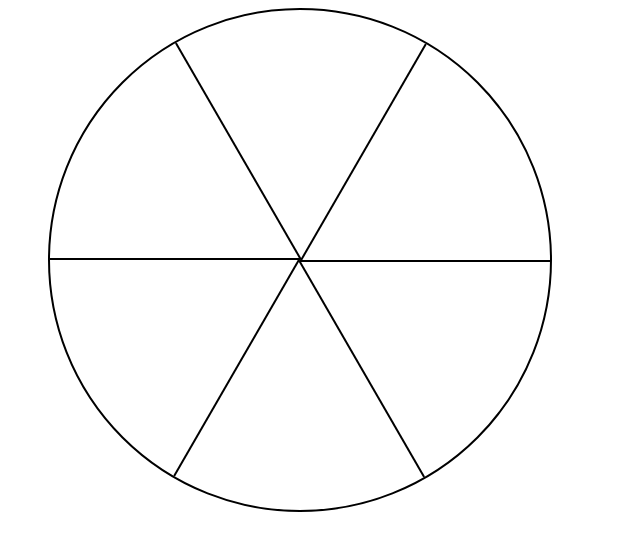
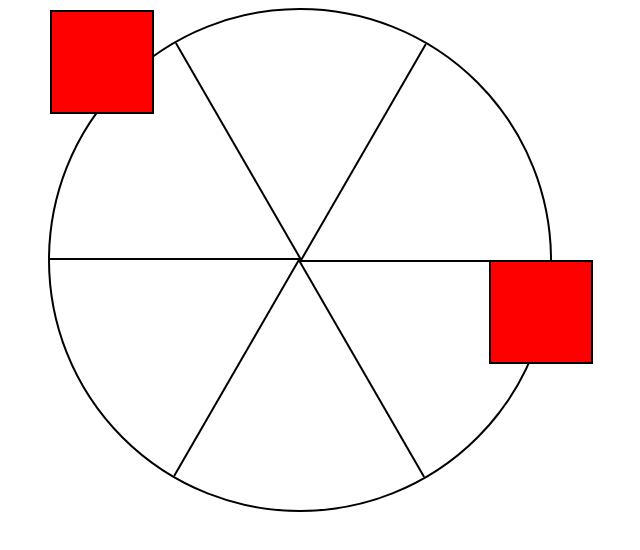
Before and after one commit to cookieflakes2/cf2_fcc, a plain HTML site: page responsive_web_design/ferrisWheel/index.html in a window 1280 px wide. Shown: the whole page, without its empty margins (10-650 px from the left). Drawn offline with Linux system fonts and the light colour scheme.

Commit message:
create cabin selector

```diff
--- a/responsive_web_design/ferrisWheel/styles.css
+++ b/responsive_web_design/ferrisWheel/styles.css
@@ -38,3 +38,17 @@
 .line:nth-of-type(6) {
     transform: rotate(300deg);
 }
+
+.cabin {
+    background-color: red;
+    width: 20%;
+    height: 20%;
+    position: absolute;
+    border: 2px solid;
+    transform-origin: 50% 0%;
+}
+
+.cabin:nth-of-type(1) {
+    right: -8.5%;
+    top: 50%;
+}
```
